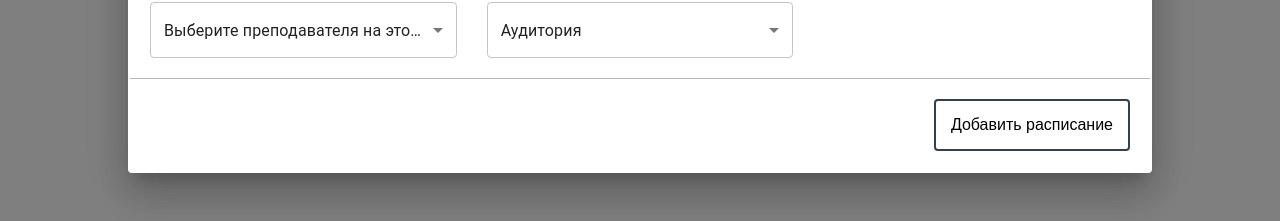
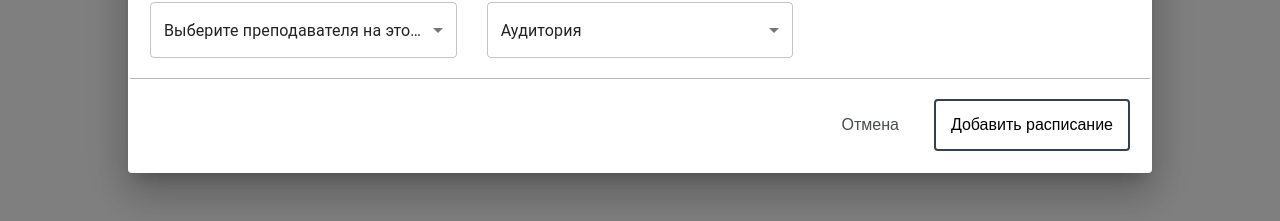
Before and after one commit to aliona-kragel/test-schedule, a React (Create React App) app: page / in a window 1280 px wide. Both pictures are taken after a click on the button "Create schedule". Shown: the part 529-750 px from the top of the page. Built offline with nearby package versions, Linux system fonts and the light colour scheme.

Commit message:
Added cancel button and some UI changes

```diff
--- a/src/components/DayPicker/styles.module.scss
+++ b/src/components/DayPicker/styles.module.scss
@@ -17,8 +17,11 @@ button{
     color: $secondary_color;
   }
   &:hover{
-    background-color: $main_color;
+    background-color: $hover_color;
     color: $secondary_color;
+  }
+  &:active{
+    background-color: $active_color;
   }
   &:last-child{
     border-radius: 0 3px 3px 0;
--- a/src/components/ScheduleModal/index.jsx
+++ b/src/components/ScheduleModal/index.jsx
@@ -28,14 +28,16 @@ const ScheduleModal = ({ open, setOpen }) => {
       selectedDays: ["пн", "ср", "пт"]
     }
   })
-  const { getValues, setValue } = formMethods;
+  const { getValues, setValue, reset } = formMethods;
 
   const handleClose = () => {
     setOpen(false);
+    reset()
   }
   const handleClick = () => {
     setOpen(false);
     console.log(getValues());
+    reset()
   }
 
   const selectTimestamp = (name, value) => {
@@ -98,6 +100,7 @@ const ScheduleModal = ({ open, setOpen }) => {
         </FormProvider>
       </div>
       <div className={styles.dialog__controls}>
+        <button onClick={() => reset()} className={styles.dialog__controls_cancelBtn}>Отмена</button>
         <AddBtn onClick={handleClick}> Добавить расписание </AddBtn>
       </div>
     </DialogWrapper>
--- a/src/components/ScheduleModal/styles.module.scss
+++ b/src/components/ScheduleModal/styles.module.scss
@@ -33,5 +33,21 @@
     border-top: 1px solid $border_color;
     display: flex;
     justify-content: flex-end;
+    gap: 20px;
+    &_cancelBtn{
+      background: none;
+      color: $main_text_color;
+      font-size: 16px;
+      cursor: pointer;
+      padding: 15px;
+      border-radius: 4px;
+      &:hover{
+        background: $border_color;
+        color: $secondary_color;
+      }
+      &:active{
+        background: $main_text_color
+      }
+    }
   }
 }
```
